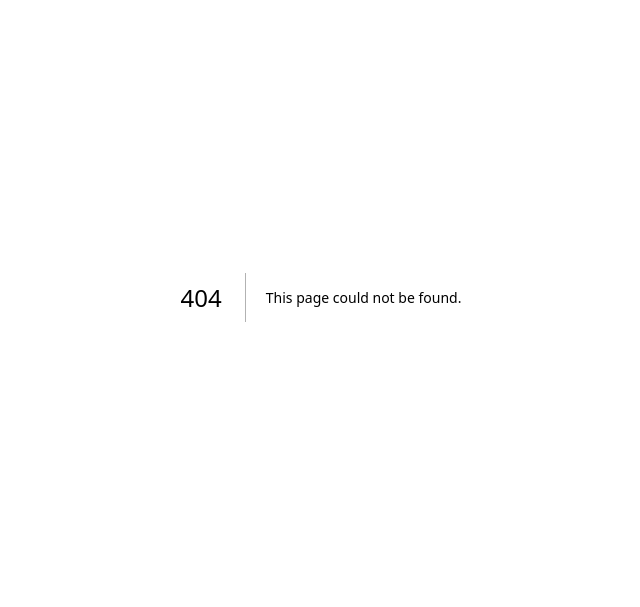
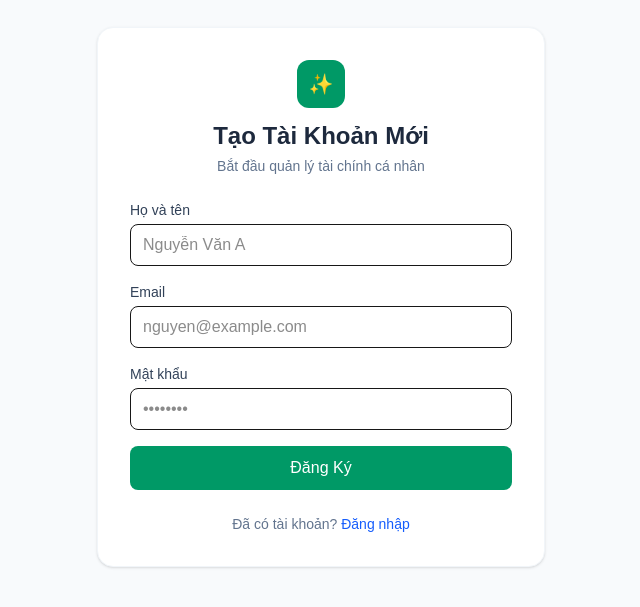
Before and after one commit to trongnguyen72311-wq/internship-personal-nguyentrongnguyen, a Next.js app: page /register in a window 1280 px wide. Before the commit this address had no page. Shown: the part 103-710 px from the top of the page, without its empty margins (319-959 px from the left). Built offline with nearby package versions, Linux system fonts and the light colour scheme.

Commit message:
feat: complete authentication and user-specific transaction CRUD

```diff
--- /dev/null
+++ b/app/actions/auth.ts
@@ -0,0 +1,84 @@
+'use server'
+
+import prisma from '@/lib/prisma'
+import bcrypt from 'bcryptjs'
+import { cookies } from 'next/headers'
+import { redirect } from 'next/navigation'
+
+export async function register(formData: FormData) {
+  const name = formData.get('name') as string
+  const email = formData.get('email') as string
+  const password = formData.get('password') as string
+
+  if (!email || !password) {
+    return { error: 'Vui lòng điền đầy đủ email và mật khẩu' }
+  }
+
+  const existingUser = await prisma.user.findUnique({
+    where: { email },
+  })
+
+  if (existingUser) {
+    return { error: 'Email này đã được sử dụng' }
+  }
+
+  const hashedPassword = await bcrypt.hash(password, 10)
+
+  const user = await prisma.user.create({
+    data: {
+      name: name || 'Người dùng mới',
+      email,
+      password: hashedPassword,
+    },
+  })
+
+  const cookieStore = await cookies()
+  cookieStore.set('userId', user.id, { httpOnly: true, path: '/' })
+
+  redirect('/')
+}
+
+export async function login(formData: FormData) {
+  const email = formData.get('email') as string
+  const password = formData.get('password') as string
+
+  if (!email || !password) {
+    return { error: 'Vui lòng điền đầy đủ email và mật khẩu' }
+  }
+
+  const user = await prisma.user.findUnique({
+    where: { email },
+  })
+
+  if (!user) {
+    return { error: 'Tài khoản không tồn tại' }
+  }
+
+  const isPasswordValid = await bcrypt.compare(password, user.password)
+  if (!isPasswordValid) {
+    return { error: 'Mật khẩu không chính xác' }
+  }
+
+  const cookieStore = await cookies()
+  cookieStore.set('userId', user.id, { httpOnly: true, path: '/' })
+
+  redirect('/')
+}
+
+export async function logout() {
+  const cookieStore = await cookies()
+  cookieStore.delete('userId')
+  redirect('/login')
+}
+
+export async function getCurrentUser() {
+  const cookieStore = await cookies()
+  const userId = cookieStore.get('userId')?.value
+
+  if (!userId) return null
+
+  return await prisma.user.findUnique({
+    where: { id: userId },
+    select: { id: true, name: true, email: true },
+  })
+}
--- /dev/null
+++ b/app/login/page.tsx
@@ -0,0 +1,79 @@
+'use client'
+
+import { useState } from 'react'
+import { login } from '@/app/actions/auth'
+import Link from 'next/link'
+
+export default function LoginPage() {
+  const [error, setError] = useState<string | null>(null)
+  const [loading, setLoading] = useState(false)
+
+  async function handleSubmit(formData: FormData) {
+    setLoading(true)
+    setError(null)
+    const res = await login(formData)
+    if (res?.error) {
+      setError(res.error)
+      setLoading(false)
+    }
+  }
+
+  return (
+    <main className="min-h-screen flex items-center justify-center bg-slate-50 dark:bg-slate-950 p-4">
+      <div className="max-w-md w-full bg-white dark:bg-slate-900 rounded-2xl p-8 shadow-sm border border-slate-100 dark:border-slate-800">
+        <div className="text-center mb-6">
+          <div className="w-12 h-12 bg-blue-600 rounded-xl flex items-center justify-center mx-auto mb-3 text-white font-bold text-xl">
+            💳
+          </div>
+          <h1 className="text-2xl font-bold text-slate-800 dark:text-white">Đăng Nhập</h1>
+          <p className="text-sm text-slate-500 mt-1">Hệ thống Quản Lý Thu Chi Cá Nhân</p>
+        </div>
+
+        {error && (
+          <div className="mb-4 p-3 text-sm text-rose-600 bg-rose-50 border border-rose-200 rounded-lg">
+            {error}
+          </div>
+        )}
+
+        <form action={handleSubmit} className="space-y-4">
+          <div>
+            <label className="block text-sm font-medium text-slate-700 dark:text-slate-300 mb-1">Email</label>
+            <input
+              type="email"
+              name="email"
+              required
+              placeholder="nguyen@example.com"
+              className="w-full px-3 py-2 border rounded-lg dark:bg-slate-800 dark:border-slate-700 dark:text-white"
+            />
+          </div>
+
+          <div>
+            <label className="block text-sm font-medium text-slate-700 dark:text-slate-300 mb-1">Mật khẩu</label>
+            <input
+              type="password"
+              name="password"
+              required
+              placeholder="••••••••"
+              className="w-full px-3 py-2 border rounded-lg dark:bg-slate-800 dark:border-slate-700 dark:text-white"
+            />
+          </div>
+
+          <button
+            type="submit"
+            disabled={loading}
+            className="w-full py-2.5 bg-blue-600 hover:bg-blue-700 text-white font-medium rounded-lg transition disabled:opacity-50"
+          >
+            {loading ? 'Đang xác thực...' : 'Đăng Nhập'}
+          </button>
+        </form>
+
+        <p className="text-center text-sm text-slate-500 mt-6">
+          Chưa có tài khoản?{' '}
+          <Link href="/register" className="text-blue-600 hover:underline font-medium">
+            Đăng ký ngay
+          </Link>
+        </p>
+      </div>
+    </main>
+  )
+}
--- a/app/page.tsx
+++ b/app/page.tsx
@@ -1,19 +1,28 @@
 import { getTransactions, getCategories } from '@/app/actions/transactions'
+import { getCurrentUser, logout } from '@/app/actions/auth'
 import TransactionForm from '@/components/TransactionForm'
 import DeleteButton from '@/components/DeleteButton'
+import { redirect } from 'next/navigation'
 
 export const dynamic = 'force-dynamic'
 
 export default async function HomePage() {
+  const user = await getCurrentUser()
+
+  // Nếu chưa đăng nhập thì tự động chuyển sang trang Login
+  if (!user) {
+    redirect('/login')
+  }
+
   const [transRes, catRes] = await Promise.all([
-    getTransactions(),
+    getTransactions(user.id),
     getCategories(),
   ])
 
   const transactions = transRes.data || []
   const categories = catRes.data || []
 
-  // Tính toán tổng số dư, thu nhập và chi tiêu
+  // Tính toán
   const totalIncome = transactions
     .filter((t) => t.type === 'INCOME')
     .reduce((acc, curr) => acc + curr.amount, 0)
@@ -28,17 +37,28 @@ export default async function HomePage() {
     <main className="min-h-screen bg-slate-50 dark:bg-slate-950 p-6 md:p-10">
       <div className="max-w-4xl mx-auto space-y-6">
 
-        {/* Header */}
+        {/* Header & User Info */}
         <div className="flex flex-col sm:flex-row justify-between items-start sm:items-center gap-4 bg-white dark:bg-slate-900 p-6 rounded-2xl border border-slate-100 dark:border-slate-800 shadow-sm">
           <div>
             <h1 className="text-2xl font-bold text-slate-800 dark:text-white">
               Quản Lý Thu Chi Cá Nhân
             </h1>
             <p className="text-sm text-slate-500 mt-1">
-              Hệ thống kết nối Supabase & Prisma ORM
+              Xin chào, <span className="font-semibold text-slate-700 dark:text-slate-300">{user.name || user.email}</span>
             </p>
           </div>
-          <TransactionForm categories={categories} />
+
+          <div className="flex items-center gap-3">
+            <TransactionForm categories={categories} userId={user.id} />
+            <form action={logout}>
+              <button
+                type="submit"
+                className="px-3.5 py-2 text-sm font-medium text-rose-600 bg-rose-50 hover:bg-rose-100 rounded-lg border border-rose-200 transition"
+              >
+                Đăng Xuất
+              </button>
+            </form>
+          </div>
         </div>
 
         {/* Thống kê Tổng quan */}
@@ -72,7 +92,7 @@ export default async function HomePage() {
           <div className="divide-y divide-slate-100 dark:divide-slate-800">
             {transactions.length === 0 ? (
               <div className="p-8 text-center text-slate-400">
-                Chưa có giao dịch nào. Bấm nút "+ Thêm Giao Dịch" để tạo mới.
+                Chưa có giao dịch nào. Bấm nút "+ Thêm Giao Dịch" để bắt đầu ghi chép.
               </div>
             ) : (
               transactions.map((t) => (
--- /dev/null
+++ b/app/register/page.tsx
@@ -0,0 +1,90 @@
+'use client'
+
+import { useState } from 'react'
+import { register } from '@/app/actions/auth'
+import Link from 'next/link'
+
+export default function RegisterPage() {
+  const [error, setError] = useState<string | null>(null)
+  const [loading, setLoading] = useState(false)
+
+  async function handleSubmit(formData: FormData) {
+    setLoading(true)
+    setError(null)
+    const res = await register(formData)
+    if (res?.error) {
+      setError(res.error)
+      setLoading(false)
+    }
+  }
+
+  return (
+    <main className="min-h-screen flex items-center justify-center bg-slate-50 dark:bg-slate-950 p-4">
+      <div className="max-w-md w-full bg-white dark:bg-slate-900 rounded-2xl p-8 shadow-sm border border-slate-100 dark:border-slate-800">
+        <div className="text-center mb-6">
+          <div className="w-12 h-12 bg-emerald-600 rounded-xl flex items-center justify-center mx-auto mb-3 text-white font-bold text-xl">
+            ✨
+          </div>
+          <h1 className="text-2xl font-bold text-slate-800 dark:text-white">Tạo Tài Khoản Mới</h1>
+          <p className="text-sm text-slate-500 mt-1">Bắt đầu quản lý tài chính cá nhân</p>
+        </div>
+
+        {error && (
+          <div className="mb-4 p-3 text-sm text-rose-600 bg-rose-50 border border-rose-200 rounded-lg">
+            {error}
+          </div>
+        )}
+
+        <form action={handleSubmit} className="space-y-4">
+          <div>
+            <label className="block text-sm font-medium text-slate-700 dark:text-slate-300 mb-1">Họ và tên</label>
+            <input
+              type="text"
+              name="name"
+              required
+              placeholder="Nguyễn Văn A"
+              className="w-full px-3 py-2 border rounded-lg dark:bg-slate-800 dark:border-slate-700 dark:text-white"
+            />
+          </div>
+
+          <div>
+            <label className="block text-sm font-medium text-slate-700 dark:text-slate-300 mb-1">Email</label>
+            <input
+              type="email"
+              name="email"
+              required
+              placeholder="nguyen@example.com"
+              className="w-full px-3 py-2 border rounded-lg dark:bg-slate-800 dark:border-slate-700 dark:text-white"
+            />
+          </div>
+
+          <div>
+            <label className="block text-sm font-medium text-slate-700 dark:text-slate-300 mb-1">Mật khẩu</label>
+            <input
+              type="password"
+              name="password"
+              required
+              placeholder="••••••••"
+              className="w-full px-3 py-2 border rounded-lg dark:bg-slate-800 dark:border-slate-700 dark:text-white"
+            />
+          </div>
+
+          <button
+            type="submit"
+            disabled={loading}
+            className="w-full py-2.5 bg-emerald-600 hover:bg-emerald-700 text-white font-medium rounded-lg transition disabled:opacity-50"
+          >
+            {loading ? 'Đang tạo...' : 'Đăng Ký'}
+          </button>
+        </form>
+
+        <p className="text-center text-sm text-slate-500 mt-6">
+          Đã có tài khoản?{' '}
+          <Link href="/login" className="text-blue-600 hover:underline font-medium">
+            Đăng nhập
+          </Link>
+        </p>
+      </div>
+    </main>
+  )
+}
--- a/components/TransactionForm.tsx
+++ b/components/TransactionForm.tsx
@@ -11,10 +11,10 @@ interface Category {
 
 export default function TransactionForm({
   categories,
-  onSuccess,
+  userId,
 }: {
   categories: Category[]
-  onSuccess?: () => void
+  userId: string
 }) {
   const [isOpen, setIsOpen] = useState(false)
   const [loading, setLoading] = useState(false)
@@ -38,7 +38,7 @@ export default function TransactionForm({
       date: new Date(),
       note,
       categoryId,
-      userId: 'demo-user-id',
+      userId,
     })
     setLoading(false)
 
@@ -47,7 +47,6 @@ export default function TransactionForm({
       setAmount('')
       setNote('')
       setIsOpen(false)
-      if (onSuccess) onSuccess()
     } else {
       alert('Có lỗi xảy ra khi tạo giao dịch')
     }
--- a/package.json
+++ b/package.json
@@ -9,6 +9,8 @@
     "lint": "eslint"
   },
   "dependencies": {
+    "bcryptjs": "^3.0.3",
+    "jose": "^6.2.9",
     "lucide-react": "^1.31.0",
     "next": "16.3.0",
     "react": "19.2.8",
@@ -17,6 +19,7 @@
   "devDependencies": {
     "@prisma/client": "^6.19.3",
     "@tailwindcss/postcss": "^4",
+    "@types/bcryptjs": "^2.4.6",
     "@types/node": "^20",
     "@types/react": "^19",
     "@types/react-dom": "^19",
```
Also changed, not shown: 1 other file (tests, documents, lock files or other folders).
